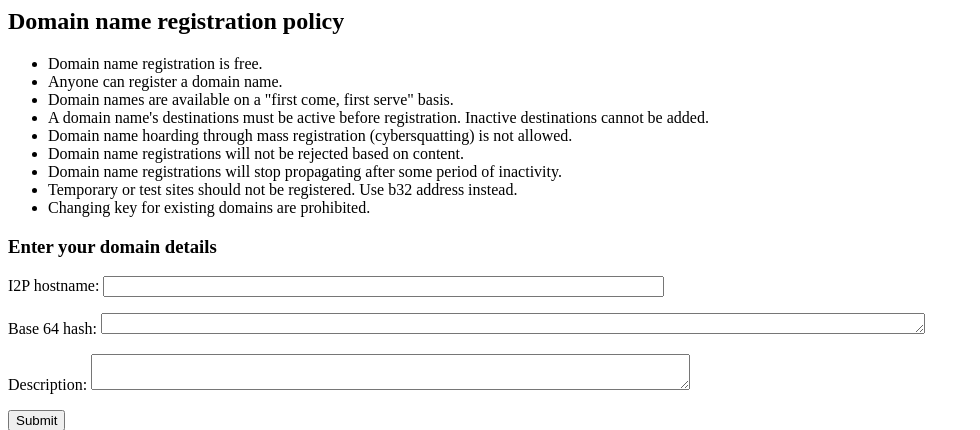
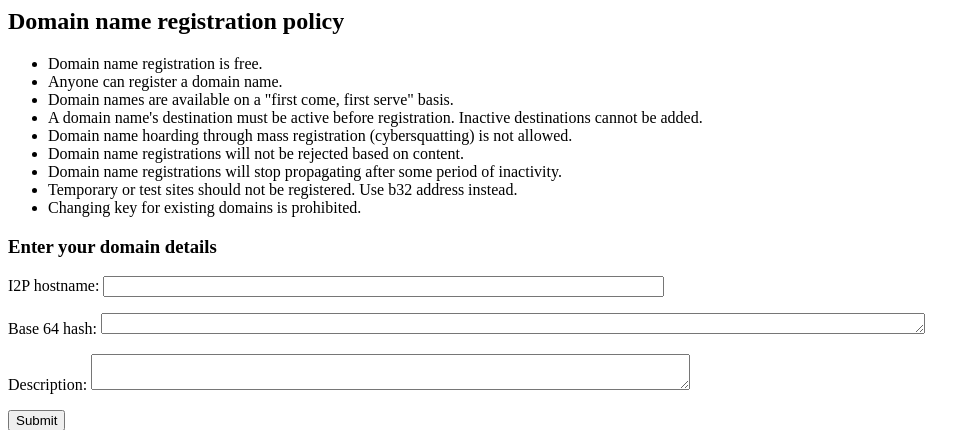
Before and after one commit to i2phosts/py-i2phosts, a Django app: template pyi2phosts/templates/postkey.html in a window 1280 px wide. Shown: the top 430 px of the page, without its empty margins (0-980 px from the left). Run offline with Django 3.2, Linux system fonts and the light colour scheme; the template is opened without the code that fills it: values that come from a table or form of the project are taken from there, others are empty; parts of the project's set-up code (start-up, migrations or seed data) failed here and were passed over.

Commit message:
templates/policy.html: spelling fixes (tnx 'user')

```diff
--- a/pyi2phosts/templates/policy.html
+++ b/pyi2phosts/templates/policy.html
@@ -3,11 +3,11 @@
 	<li>Domain name registration is free.</li>
 	<li>Anyone can register a domain name.</li>
 	<li>Domain names are available on a "first come, first serve" basis.</li>
-	<li>A domain name's destinations must be active before registration.
+	<li>A domain name's destination must be active before registration.
 	Inactive destinations cannot be added.</lI>
 	<li>Domain name hoarding through mass registration (cybersquatting) is not allowed.</li>
 	<li>Domain name registrations will not be rejected based on content.</li>
 	<li>Domain name registrations will stop propagating after some period of inactivity.</li>
 	<li>Temporary or test sites should not be registered. Use b32 address instead.</li>
-	<li>Changing key for existing domains are prohibited.</li>
+	<li>Changing key for existing domains is prohibited.</li>
 </ul>
```
